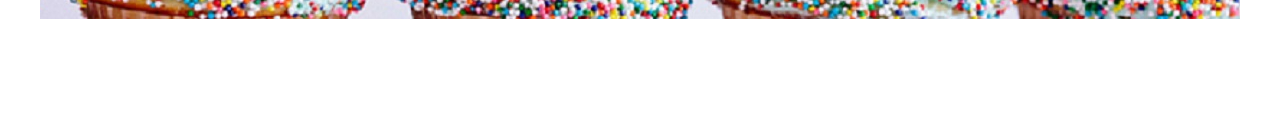
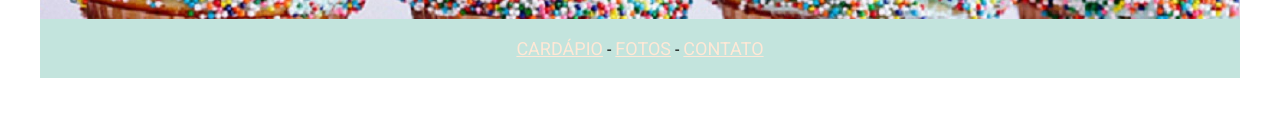
Before and after one commit to marcelodesouzacarvalho/bolos-da-sebastiana, a plain HTML site: page index.html in a window 1280 px wide. Shown: the part 319-436 px from the top of the page. Drawn offline with Linux system fonts and the light colour scheme.

Commit message:
criação e formatação para o github

```diff
--- a/estilos.css
+++ b/estilos.css
@@ -42,3 +42,20 @@ body{
 .texto-pequeno{
     font-size: 28px;
 }
+
+.menu{
+    background-color: #c3e4dd;
+    width: 1200px;
+    margin-left: auto;
+    margin-right: auto;
+    text-align: center;
+    padding-top: 19px;
+    padding-bottom: 19px;
+    color: ;
+}
+
+.item-menu{
+    color: #FFE8D6;
+    font-size: 18PX;
+    font-weight: 500px;
+}
--- a/index.html
+++ b/index.html
@@ -14,6 +14,11 @@
         <h1 class="nome-loja">
             <small class="texto-peqeno">Bolos da </small><br>Sebastiana</h1>
     </header>
-    <nav class= manu</nav>
+    <nav class="menu">
+        <a href="#" class="item-menu">CARDÁPIO</a> -
+        <a href="#" class="item-menu">FOTOS</a> -
+        <a href="#" class="item-menu">CONTATO</a>
+
+    </nav>
 </body>
 </html>
```
